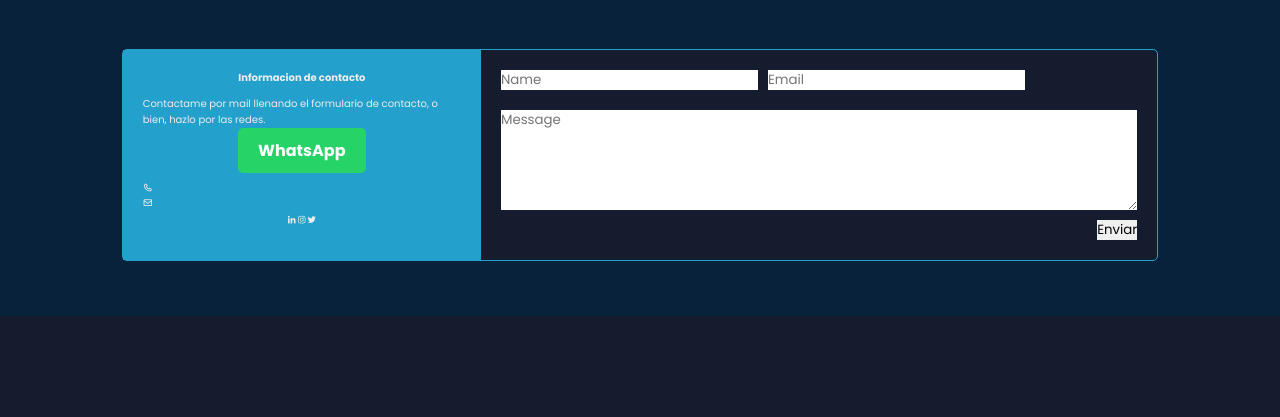
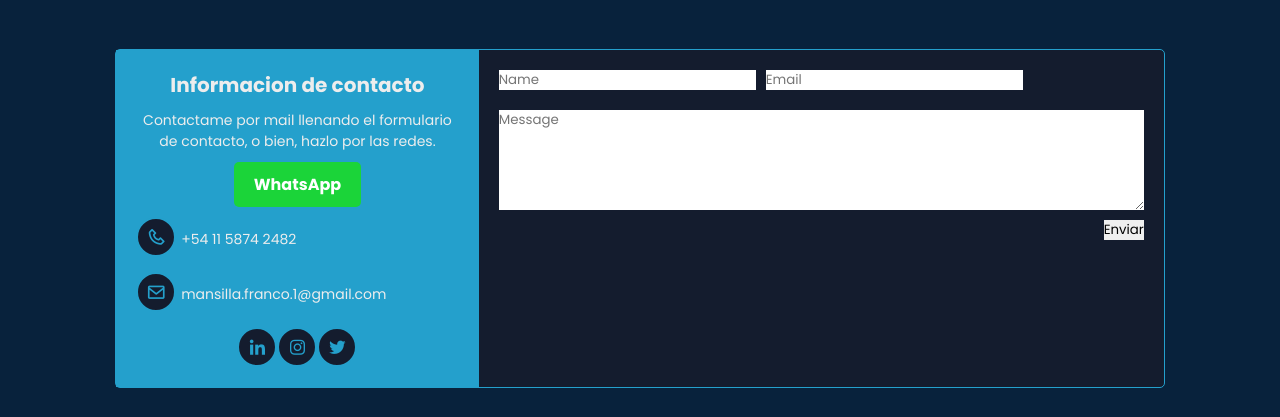
Before and after one commit to frangabriel13/portfolio, a React (Vite) app: page / in a window 1280 px wide. Shown: the part 2514-2931 px from the top of the page. Before the commit the page ends 2830 px from the top, so only its background shows below. Built offline with nearby package versions, Linux system fonts and the light colour scheme.

Commit message:
contact modificado

```diff
--- a/src/components/contact/Contact.jsx
+++ b/src/components/contact/Contact.jsx
@@ -12,8 +12,14 @@ const Contact = () => {
             <p>Contactame por mail llenando el formulario de contacto, o bien, hazlo por las redes.</p>
             <button className={s.whatsappButton}>WhatsApp</button>
             <div className={s.icons}>
-              <i class='bx bx-phone'></i>
-              <i class='bx bx-envelope' ></i>
+              <div className={s.iconItem}>
+                <i class='bx bx-phone'></i>
+                <span>+54 11 5874 2482</span>
+              </div>
+              <div className={s.iconItem}>
+                <i class='bx bx-envelope' ></i>
+                <span>mansilla.franco.1@gmail.com</span>
+              </div>
             </div>
           </div>
           <div className={s.socialIcons}>
--- a/src/components/contact/Contact.module.css
+++ b/src/components/contact/Contact.module.css
@@ -2,7 +2,6 @@
   display: flex;
   flex-direction: column;
   align-items: center;
-  /* text-align: center; */
   background: var(--second-bg-color);
   padding: 5.5rem 9%;
 }
@@ -37,26 +36,28 @@
 }
 
 .info h4 {
-  /* text-align: center; */
   margin-left: auto;
   margin-right: auto;
   margin-bottom: 1rem;
+  font-size: 2rem;
 }
 
-/* .whatsappButton {
-  margin-left: auto;
-  margin-right: auto;
-} */
+.info p {
+  text-align: center;
+  font-size: 1.4rem;
+  margin-bottom: 1rem;
+}
+
 .whatsappButton {
   margin-left: auto;
   margin-right: auto;
   display: inline-block;
-  background-color: #25D366;
+  background-color: #1BD439;
   color: #FFFFFF;
-  font-size: 16px;
+  font-size: 1.6rem;
   font-weight: bold;
-  padding: 10px 20px;
-  border-radius: 5px;
+  padding: 1rem 2rem;
+  border-radius: .5rem;
   border: none;
   text-decoration: none;
   text-align: center;
@@ -65,25 +66,72 @@
 }
 
 .whatsappButton:hover {
-  background-color: #128C7E;
+  background-color: #25D366;
 }
 
 .icons {
   display: flex;
   flex-direction: column;
   margin-top: 1rem;
+  gap: 1rem;
+  padding-bottom: 1rem;
+}
+
+.iconItem {
+  display: flex;
+  align-items: center;
+}
+
+.iconItem span {
+  font-size: 1.4rem;
+  padding-left: .5rem;
 }
 
 .icons i {
   margin-bottom: 0.5rem;
+
+  display: inline-flex;
+  justify-content: center;
+  align-items: center;
+  width: 4rem;
+  height: 4rem;
+  background: linear-gradient(to right, var(--bg-color) 50%, var(--text-color) 50%);
+  background-size: 200% 100%;
+  border: .2rem solid var(--main-color);
+  border-radius: 50%;
+  font-size: 2rem;
+  color: var(--main-color);
+  cursor: pointer;
+  transition: background-position 0.3s;
 }
 
 .socialIcons {
   text-align: center;
 }
 
-/* .form {
+.socialIcons i {
+  display: inline-flex;
+  justify-content: center;
+  align-items: center;
+  width: 4rem;
+  height: 4rem;
+  background: linear-gradient(to right, var(--bg-color) 50%, var(--text-color) 50%);
+  background-size: 200% 100%;
+  border: .2rem solid var(--main-color);
+  border-radius: 50%;
+  font-size: 2rem;
+  color: var(--main-color);
+  cursor: pointer;
+  transition: background-position 0.3s;
+}
+
+.form {
+  display: flex;
+  flex-direction: column;
   flex: 2;
+  align-items: flex-start;
+  width: 100%;
+  border-radius: .5rem;
   padding: 2rem;
 }
 
@@ -91,26 +139,6 @@
 .form textarea {
   width: 100%;
   margin-bottom: 1rem;
-}
-
-.sendButton {
-  align-self: flex-end;
-} */
-
-.form {
-  display: flex;
-  flex-direction: column;
-  flex: 2;
-  align-items: flex-start;
-  width: 100%;
-  border-radius: 5px;
-  padding: 20px;
-}
-
-.form input,
-.form textarea {
-  width: 100%;
-  margin-bottom: 10px;
 }
 
 .form .inputGroup {
@@ -122,13 +150,19 @@
 
 .form .inputGroup input {
   flex: 1;
-  margin-right: 10px;
+  margin-right: 1rem;
 }
 
 .form textarea {
-  height: 100px;
+  height: 10rem;
 }
 
 .sendButton {
   align-self: flex-end;
 }
+
+@media (max-width: 768px) {
+  .wrapper {
+    flex-direction: column;
+  }
+}
```
